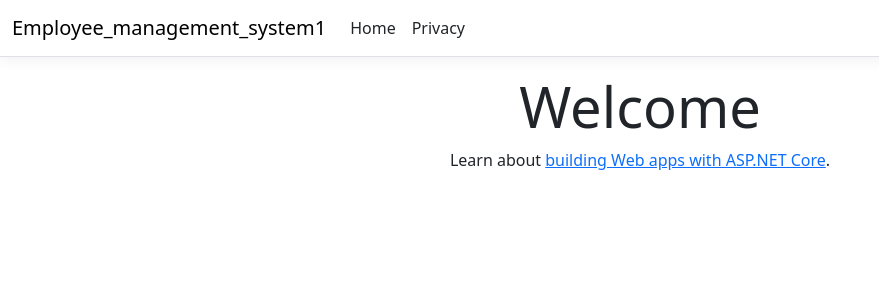
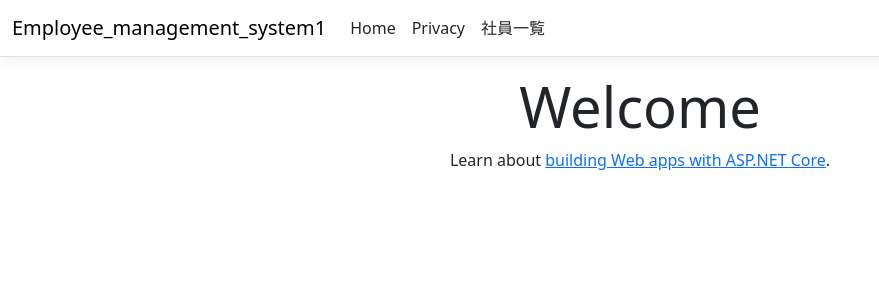
Before and after one commit to nekoworkspace/employee-management-system, an ASP.NET Core app: page / in a window 1280 px wide. Shown: the top 300 px of the page, without its empty margins (0-879 px from the left). Run offline with ASP.NET Core 8, Linux system fonts and the light colour scheme; style sheets or scripts are compiled from the project's sources.

Commit message:
Home画面に「社員一覧」リンクを追加

```diff
--- a/Employee management system1/Views/Shared/_Layout.cshtml
+++ b/Employee management system1/Views/Shared/_Layout.cshtml
@@ -26,6 +26,9 @@
                         <li class="nav-item">
                             <a class="nav-link text-dark" asp-area="" asp-controller="Home" asp-action="Privacy">Privacy</a>
                         </li>
+                        <li class="nav-item">
+                            <a class="nav-link text-dark" asp-area="" asp-controller="Employees" asp-action="Index">社員一覧</a>
+                        </li>
                     </ul>
                 </div>
             </div>
```
